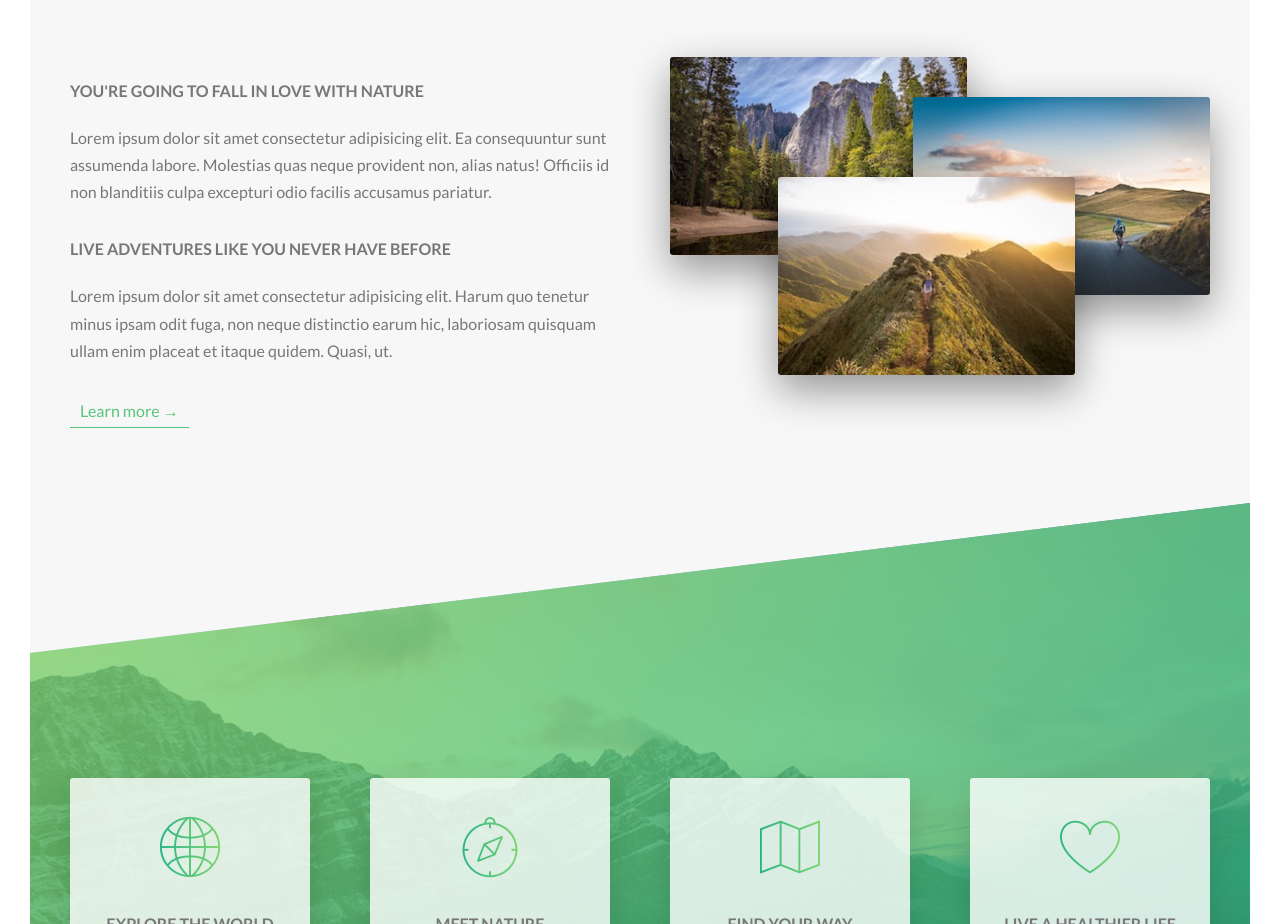
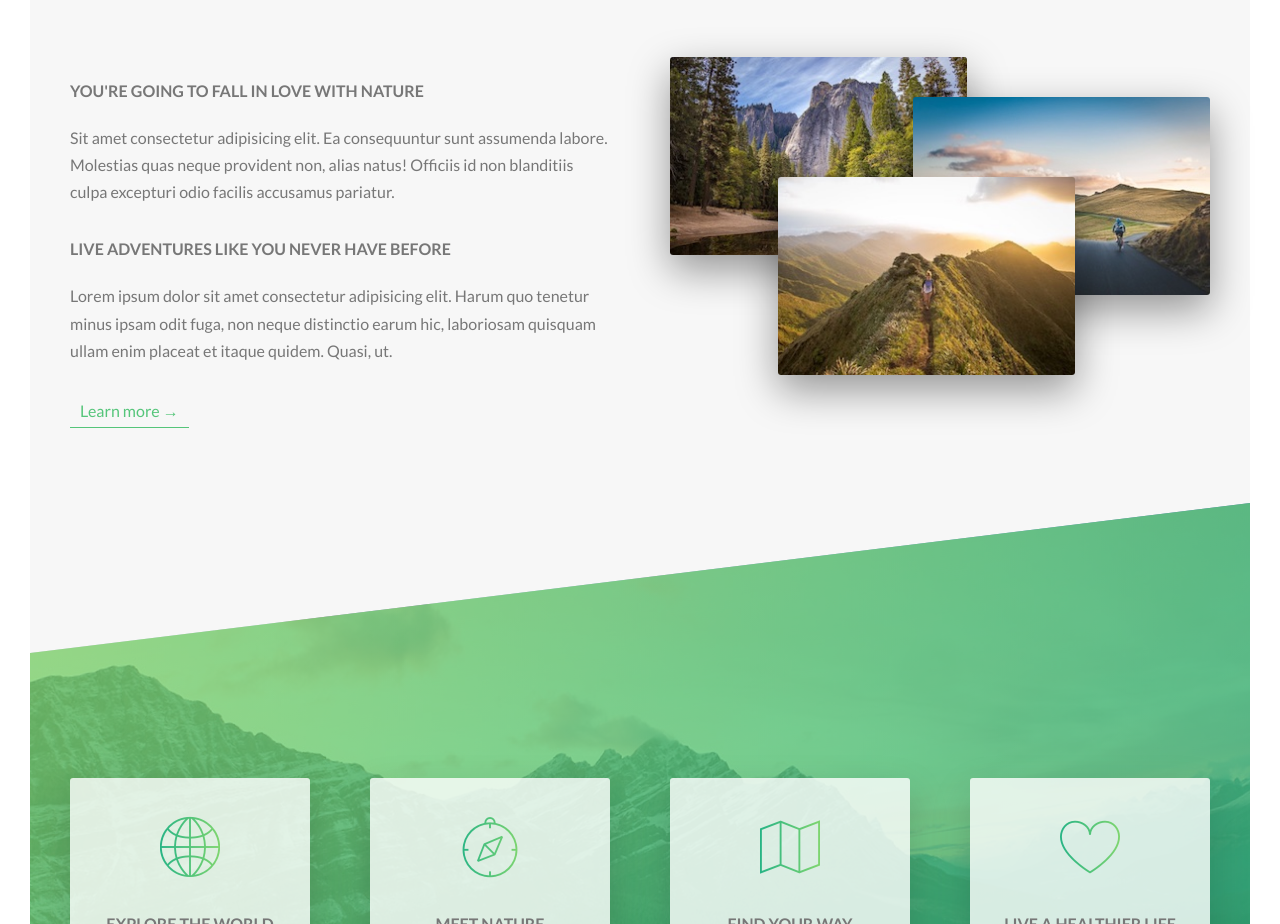
Before and after one commit to delvikdan/natours-project, a website: page src/index.html in a window 1280 px wide. Shown: the part 943-1867 px from the top of the page. Drawn offline with Linux system fonts and the light colour scheme.

Commit message:
Deployment testing

```diff
--- a/src/index.html
+++ b/src/index.html
@@ -71,7 +71,7 @@
               You're going to fall in love with nature
             </h3>
             <p class="paragraph">
-              Lorem ipsum dolor sit amet consectetur adipisicing elit. Ea
+              Sit amet consectetur adipisicing elit. Ea
               consequuntur sunt assumenda labore. Molestias quas neque provident
               non, alias natus! Officiis id non blanditiis culpa excepturi odio
               facilis accusamus pariatur.
```
